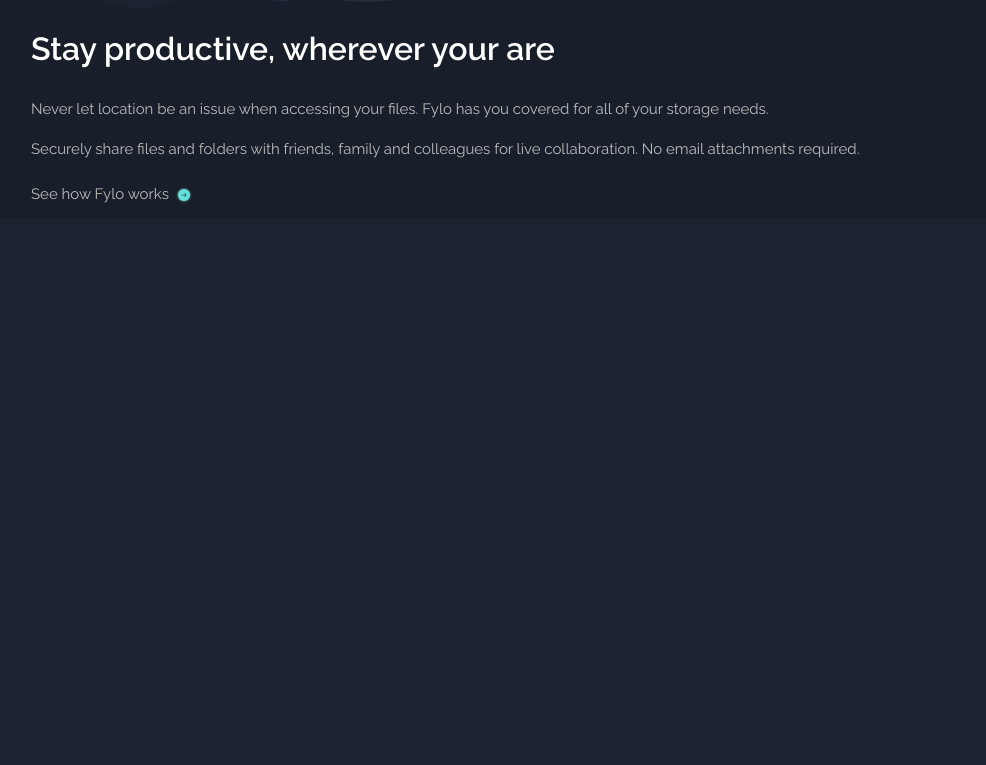
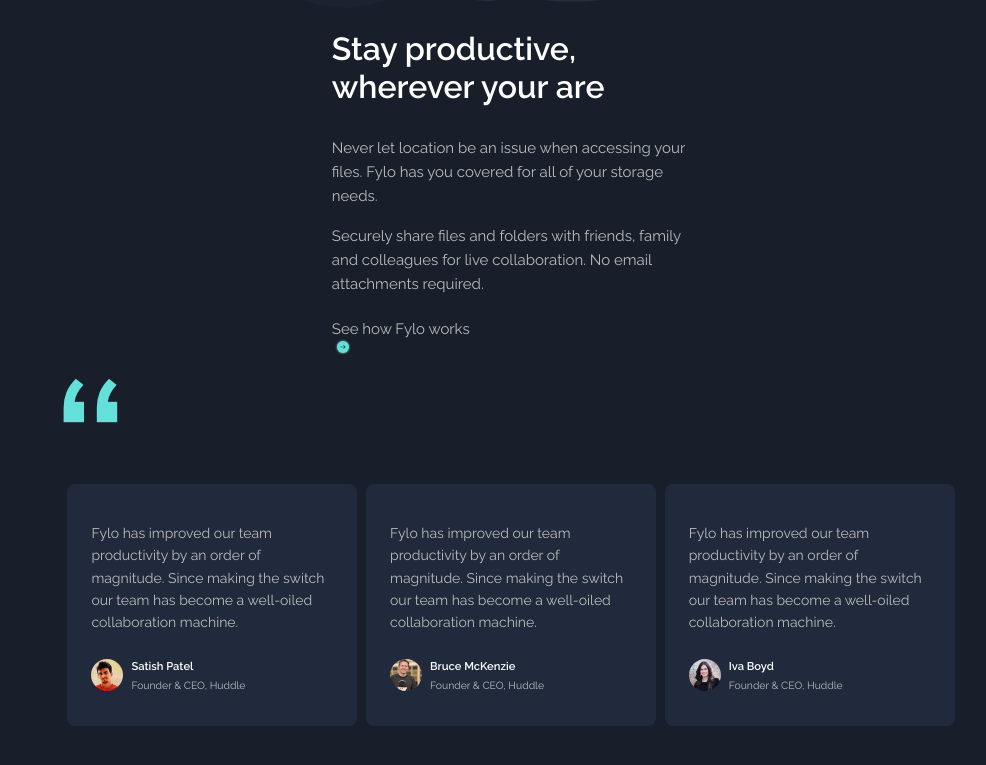
Before and after one commit to baron-gascon25/fylo-landing-page-dark, a React (Create React App) app: page / in a window 1280 px wide. Shown: the part 2038-2803 px from the top of the page, without its empty margins (129-1115 px from the left). Before the commit the page ends 2257 px from the top, so only its background shows below. Built offline with nearby package versions, Linux system fonts and the light colour scheme.

Commit message:
added testimonials component

```diff
--- a/src/App.css
+++ b/src/App.css
@@ -158,6 +158,7 @@ body {
 .benefits {
   display: flex;
   align-items: center;
+  justify-content: center;
   flex-wrap: wrap;
   width: 80%;
   margin: 1rem auto;
@@ -166,6 +167,7 @@ body {
 .benefits-title-desc-container {
   display: flex;
   flex-direction: column;
+  width: 35%;
   margin: 0rem 2rem;
 }
 
@@ -187,6 +189,7 @@ body {
 }
 .benefits-link-container {
   margin-top: 1rem;
+  width: 40%;
 }
 .benefits-a {
   text-decoration: none;
@@ -203,6 +206,65 @@ body {
 .benefits-link-container:hover {
   color: white;
   text-decoration: underline;
+}
+
+.testimonials {
+  display: flex;
+  justify-content: space-around;
+  flex-wrap: wrap;
+  width: 70%;
+  padding-top: 5rem;
+  margin: 2rem auto;
+}
+
+.testimonials-quotes {
+  z-index: -1;
+  position: absolute;
+  left: 15%;
+  top: 79%;
+}
+
+.testimonials-card {
+  background-color: hsl(219, 30%, 18%);
+  padding: 1.5rem;
+  border-radius: 0.5rem;
+  margin: 1rem 0rem;
+  width: 27%;
+}
+
+.testimonials-main {
+  font-family: "Raleway";
+  font-size: 14px;
+  font-weight: 400;
+  line-height: 1.6;
+  color: rgb(187, 187, 187);
+}
+
+.testimonials-user-info {
+  display: flex;
+  align-items: center;
+}
+
+.testimonials-profile {
+  border-radius: 2rem;
+  height: 2rem;
+  width: auto;
+  margin-right: 0.5rem;
+}
+
+.testimonials-user {
+  font-family: "Raleway";
+  font-size: 0.7rem;
+  font-weight: 600;
+  margin-bottom: -0.25rem;
+  color: hsl(0, 0%, 100%);
+}
+
+.testimonials-position {
+  font-family: "Raleway";
+  font-size: 0.65rem;
+  font-weight: 400;
+  color: rgb(187, 187, 187);
 }
 
 @media (max-width: 400px) {
@@ -278,4 +340,25 @@ body {
     width: 100%;
     font-size: 1.2rem;
   }
+  .benefits-link-container {
+    width: 100%;
+  }
+  .testimonials {
+    flex-direction: column;
+    width: 90%;
+    padding-top: 2rem;
+  }
+  .testimonials-card {
+    width: 70%;
+    margin: 1rem auto;
+  }
+  .testimonials-quotes {
+    top: 66.5%;
+  }
 }
+
+@media (max-width: 1235px) {
+  .intro-desktop-bg {
+    top: 95%;
+  }
+}
--- a/src/App.js
+++ b/src/App.js
@@ -4,6 +4,7 @@ import Intro from "./components/Intro";
 import Features from "./components/Features";
 import "./App.css";
 import Benefits from "./components/Benefits";
+import Testimonials from "./components/Testimonials";
 
 function App() {
   return (
@@ -13,6 +14,7 @@ function App() {
       <div className='darker-bg'>
         <Features />
         <Benefits />
+        <Testimonials />
       </div>
     </>
   );
--- /dev/null
+++ b/src/components/Testimonials.js
@@ -0,0 +1,53 @@
+import React from "react";
+import profile1 from "../images/profile-1.jpg";
+import profile2 from "../images/profile-2.jpg";
+import profile3 from "../images/profile-3.jpg";
+import bgquotes from "../images/bg-quotes.png";
+
+const testimonials = [
+  {
+    user: "Satish Patel",
+    profile: profile1,
+    position: "Founder & CEO, Huddle",
+    testimonial:
+      "Fylo has improved our team productivity by an order of magnitude. Since making the switch our team has become a well-oiled collaboration machine.",
+  },
+  {
+    user: "Bruce McKenzie",
+    profile: profile2,
+    position: "Founder & CEO, Huddle",
+    testimonial:
+      "Fylo has improved our team productivity by an order of magnitude. Since making the switch our team has become a well-oiled collaboration machine.",
+  },
+  {
+    user: "Iva Boyd",
+    profile: profile3,
+    position: "Founder & CEO, Huddle",
+    testimonial:
+      "Fylo has improved our team productivity by an order of magnitude. Since making the switch our team has become a well-oiled collaboration machine.",
+  },
+];
+
+const Testimonials = () => {
+  return (
+    <>
+      <img src={bgquotes} alt='quotes' className='testimonials-quotes' />
+      <div className='testimonials'>
+        {testimonials.map((testimonial) => (
+          <div className='testimonials-card'>
+            <p className='testimonials-main'>{testimonial.testimonial}</p>
+            <div className='testimonials-user-info'>
+              <img src={testimonial.profile} className='testimonials-profile' />
+              <div>
+                <p className='testimonials-user'>{testimonial.user}</p>
+                <p className='testimonials-position'>{testimonial.position}</p>
+              </div>
+            </div>
+          </div>
+        ))}
+      </div>
+    </>
+  );
+};
+
+export default Testimonials;
```
